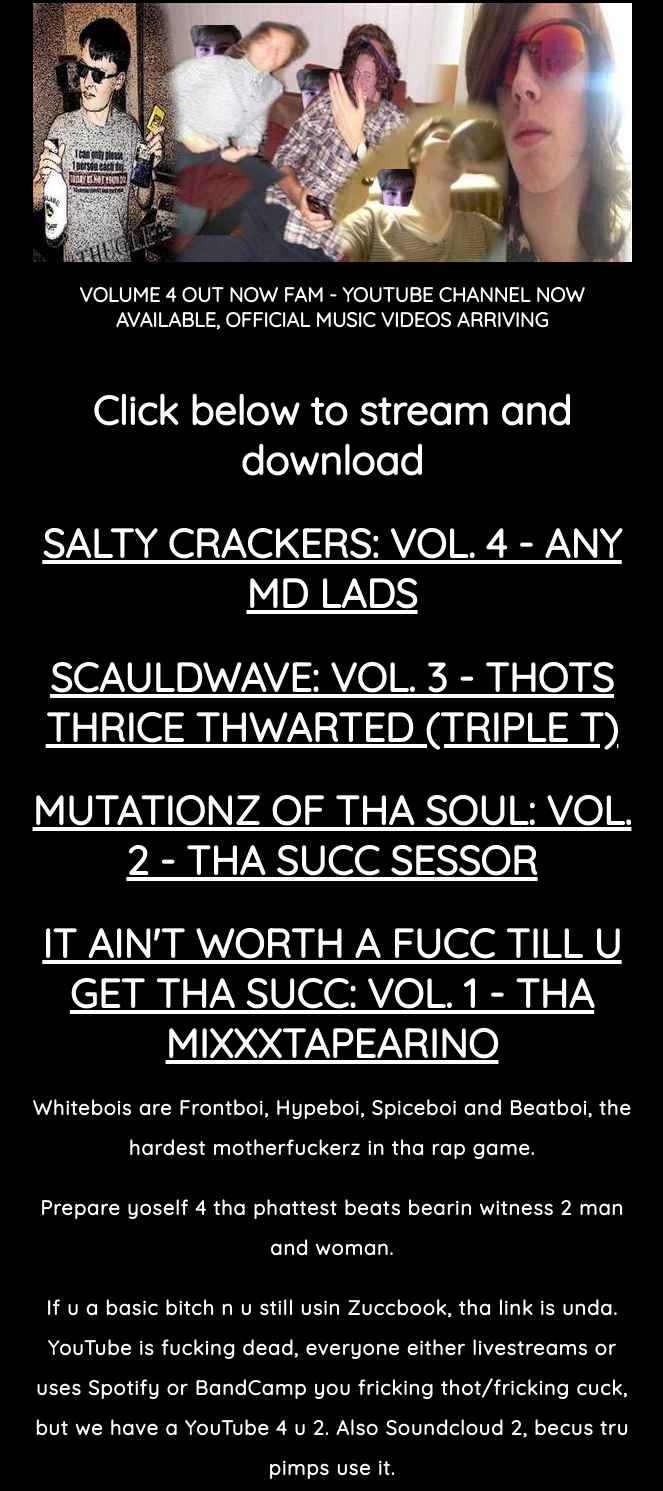
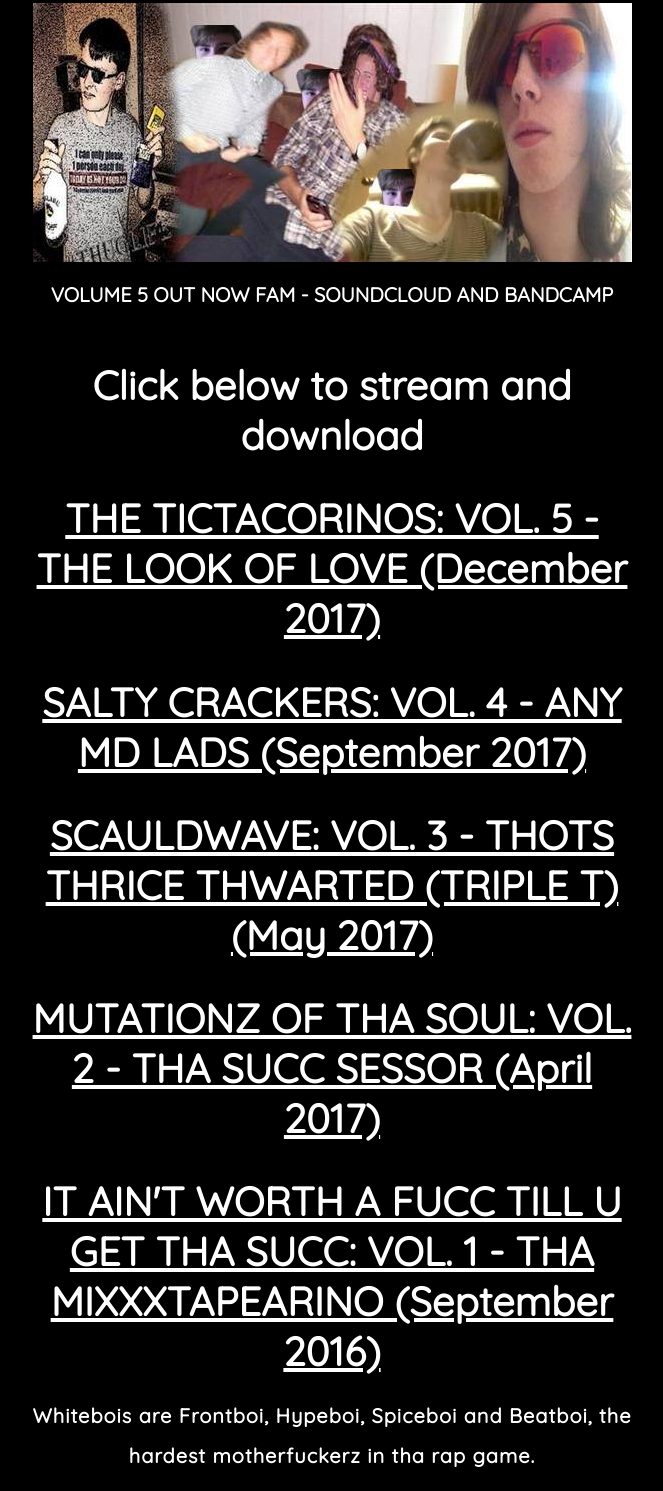
Before and after one commit to whitebois/whitebois.github.io, a plain HTML site: page index.html in a window 1280 px wide. Shown: the part 168-1659 px from the top of the page, without its empty margins (308-971 px from the left). Drawn offline with Linux system fonts and the light colour scheme.

Commit message:
Shitebois Shithub

```diff
--- a/index.html
+++ b/index.html
@@ -33,25 +33,26 @@ U P P
     <h1><img src="images/whiteboislogo.jpg" title="WHITEBOIS" alt="WHITEBOIS"></h1>
     <img src="images/thawholecrew.jpg" title="From left to right: Beatboi, Hypeboi and Frontboi. Spiceboi sippin' lean, fightin' cucks, beatin' thots, cos this boi give zero fucks. Four of the hardest motherfuckers in the game, these bois gonna 100% hardcore smack yo thot up in tha club, fo sho." alt="From left to right: Beatboi, Hypeboi and Frontboi. Spiceboi sippin' lean, fightin' cucks, beatin' thots, cos this boi give zero fucks. Four of the hardest motherfuckers in the game, these bois gonna 100% hardcore smack yo thot up in tha club, fo sho.">
 
-    <h1>VOLUME 4 OUT NOW FAM - YOUTUBE CHANNEL NOW AVAILABLE, OFFICIAL MUSIC VIDEOS ARRIVING</h1>
+    <h1>VOLUME 5 OUT NOW FAM - SOUNDCLOUD AND BANDCAMP</h1>
     <h2>Click below to stream and download</h2>
-	<h2><a href="https://whitebois.bandcamp.com/album/salty-crackers-vol-4-any-md-lads">SALTY CRACKERS: VOL. 4 - ANY MD LADS</a></p>
-	<h2><a href="https://whitebois.bandcamp.com/album/scauldwave-vol-3-thots-thrice-thwarted-triple-t">SCAULDWAVE: VOL. 3 - THOTS THRICE THWARTED (TRIPLE T)</a></p>
-    <h2><a href="https://whitebois.bandcamp.com/album/mutationz-of-tha-soul-vol-2-tha-succ-sessor">MUTATIONZ OF THA SOUL: VOL. 2 - THA SUCC SESSOR</a></p>
-    <h2><a href="https://whitebois.bandcamp.com/album/it-aint-worth-a-fucc-till-u-get-tha-succ-vol-1-tha-mixxxtapearino">IT AIN'T WORTH A FUCC TILL U GET THA SUCC: VOL. 1 - THA MIXXXTAPEARINO</a></p>
+	<h2><a href="https://soundcloud.com/whitebois/sets/vol5">THE TICTACORINOS: VOL. 5 - THE LOOK OF LOVE (December 2017)</a></p>
+	<h2><a href="https://soundcloud.com/whitebois/sets/vol4">SALTY CRACKERS: VOL. 4 - ANY MD LADS (September 2017)</a></p>
+	<h2><a href="https://soundcloud.com/whitebois/sets/vol3">SCAULDWAVE: VOL. 3 - THOTS THRICE THWARTED (TRIPLE T) (May 2017)</a></p>
+    <h2><a href="https://soundcloud.com/whitebois/sets/vol2">MUTATIONZ OF THA SOUL: VOL. 2 - THA SUCC SESSOR (April 2017)</a></p>
+    <h2><a href="https://soundcloud.com/whitebois/sets/vol1">IT AIN'T WORTH A FUCC TILL U GET THA SUCC: VOL. 1 - THA MIXXXTAPEARINO (September 2016)</a></p>
 
 
     <p>Whitebois are Frontboi, Hypeboi, Spiceboi and Beatboi, the hardest motherfuckerz in tha rap game.</p>
     <p>Prepare yoself 4 tha phattest beats bearin witness 2 man and woman.</p>
 
-    <p>If u a basic bitch n u still usin Zuccbook, tha link is unda. YouTube is fucking dead, everyone either livestreams or uses Spotify or BandCamp you fricking thot/fricking cuck, but we have a YouTube 4 u 2. Also Soundcloud 2, becus tru pimps use it.<p>
+    <p>If u a basic bitch n u still usin Zuccbook, tha link is unda. YouTube is fucking dead, everyone either livestreams or uses Spotify or BandCamp you fricking twatticus, but we have a YouTube 4 u 2. Also Soundcloud 2, becus tru pimps use it.<p>
 	<p>WHAT WILL COME NEXT? STAY TUNED. CHECK FACEBOOK AND SOUNDCLOUD AND YOUTUBE BELOW</p>
 
     <p><a href="https://www.facebook.com/whitebois/"><img src="images/zucc.jpg" title="ZUCC" alt="ZUCC"></a></p>
     <p><a href="https://www.youtube.com/channel/UCoiMldd7sL3X4Ixz8jW1lEw/videos"><img src="images/ytdead.png" title="YouTube, but it's really fucking dead, you capitalist bastard yuppies" alt="YouTube, but it's really fucking dead, you capitalist bastard yuppies"></a></p>
     <p><a href="https://soundcloud.com/whitebois"><img src="images/soundcloud.jpg" title="SoundCloud"></a></p>
 
-    <h1>2016 - 2017 Whitebois. #Scauldwave #ThotPatrol #SeanStopStealingMySpiceBags</h1>
+    <h1>2016 - 2018 Whitebois. #Scauldwave #ThotPatrol #SeanStopStealingMySpiceBags</h1>
 
   </body>
 </html>
```
